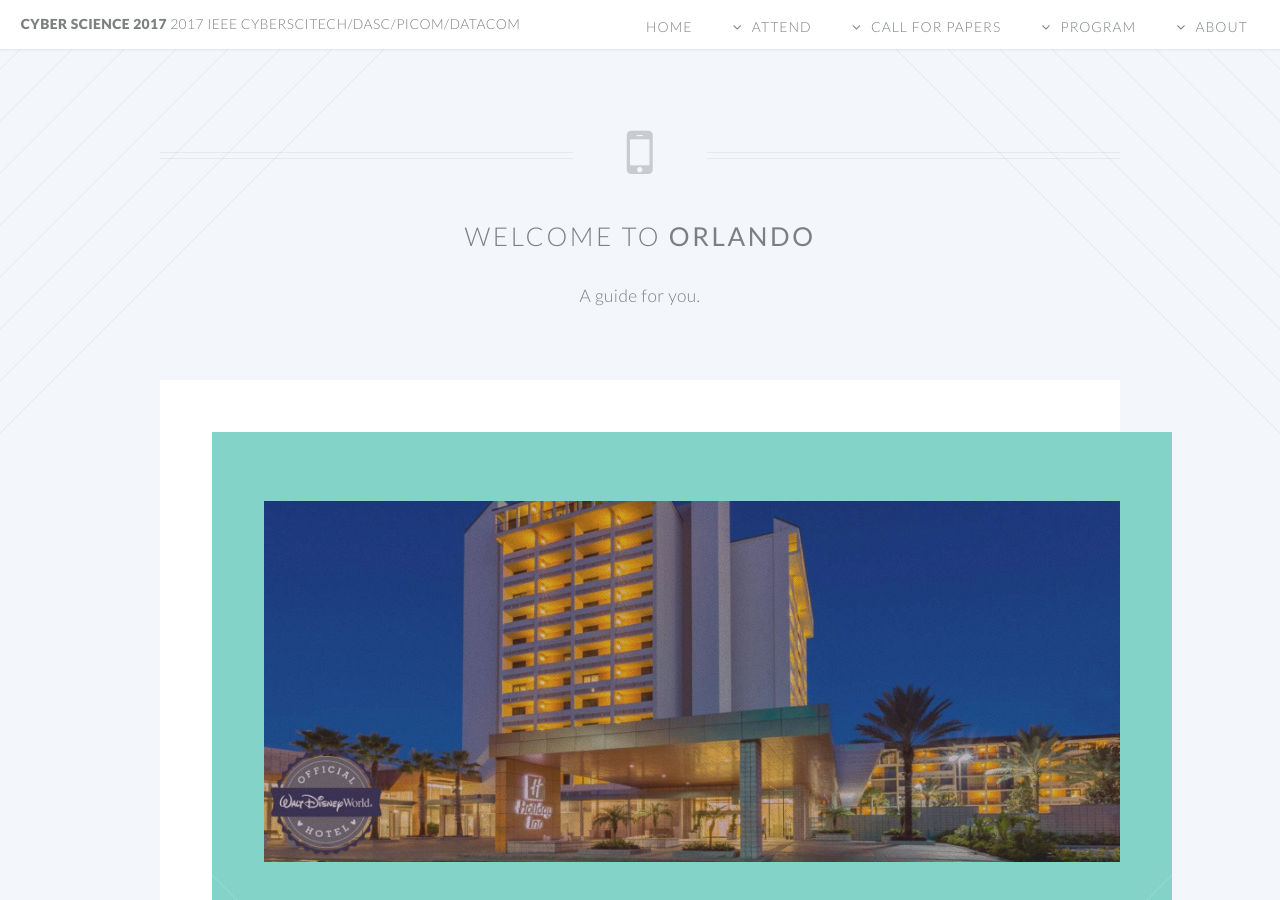
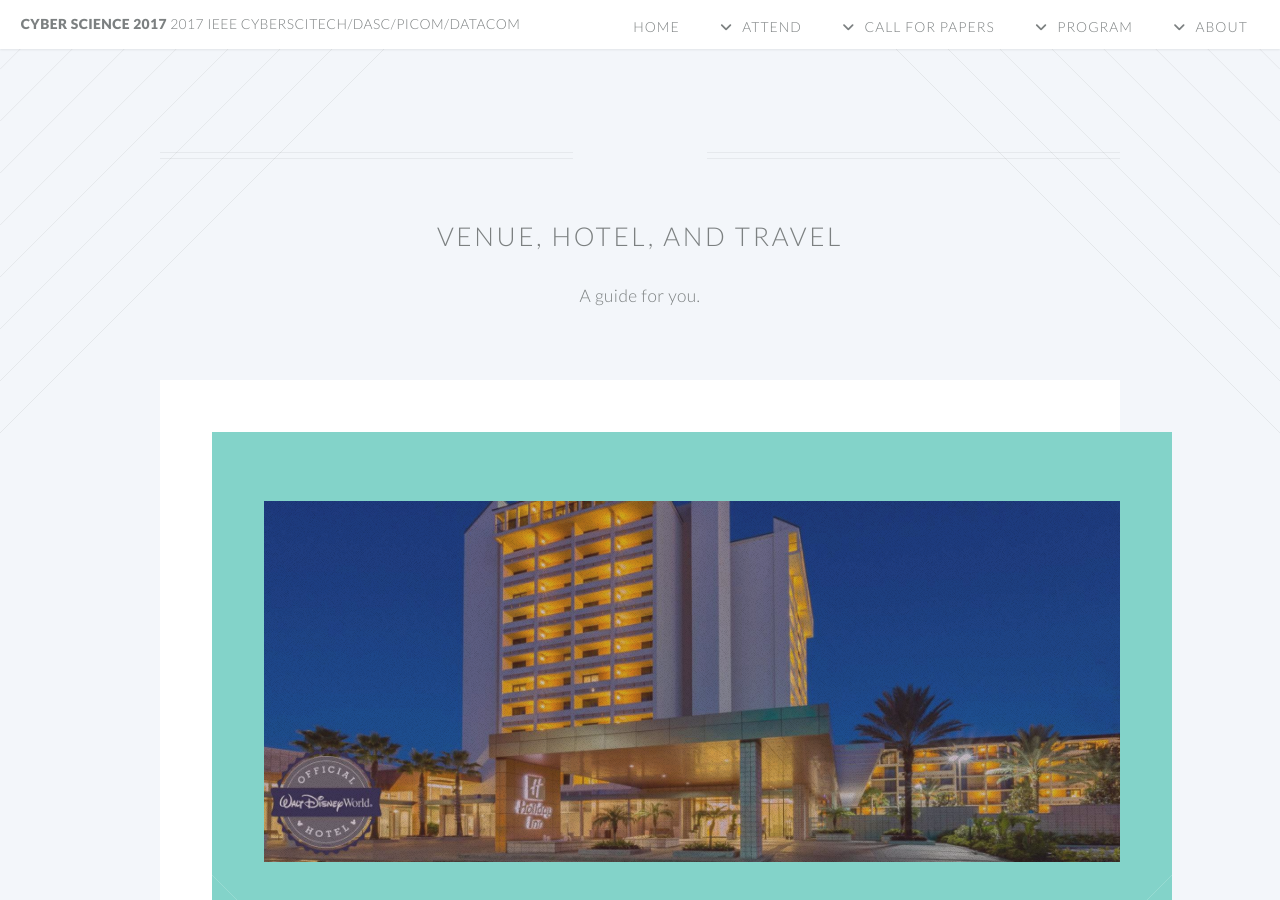
Before and after one commit to cyber-science/2017, a Jekyll site: the page built from welcome.html, in a window 1280 px wide and 900 px high. Built offline with Jekyll 4.4.1, drawn with Linux system fonts in a browser that asks for light colours; nearby versions of some CDN libraries.

Commit message:
_includes/twenty/head.html add fa icon

```diff
--- a/_includes/twenty/head.html
+++ b/_includes/twenty/head.html
@@ -29,4 +29,5 @@ Free for personal and commercial use under the CCA 3.0 license (html5up.net/lice
   <link rel="stylesheet" type="text/css" href="{{"/slick/slick-theme.css" | prepend: site.baseurl}}"/>
   <script type="text/javascript" src="{{"/slick/slick.min.js" | prepend: site.baseurl}}"></script>
   <script type="text/javascript" src="{{"/slick/init.js" | prepend: site.baseurl}}"></script>
+  <script src="https://use.fontawesome.com/3332988ae2.js"></script>
 </head>
--- a/welcome.html
+++ b/welcome.html
@@ -1,9 +1,9 @@
 ---
 layout: no-sidebar
-title: Welcome to <strong>Orlando</strong>
+title: Venue, Hotel, and Travel
 description: A guide for you.
 featured: /images/hi1.jpg
-icon: fa-mobile
+icon: fa-bed
 ---
 
 <section class="wrapper style2 container">
```
